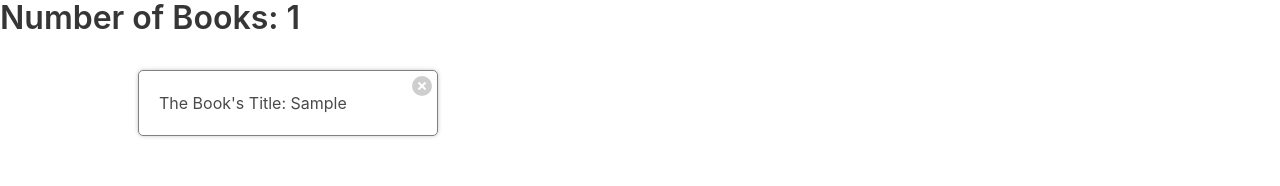
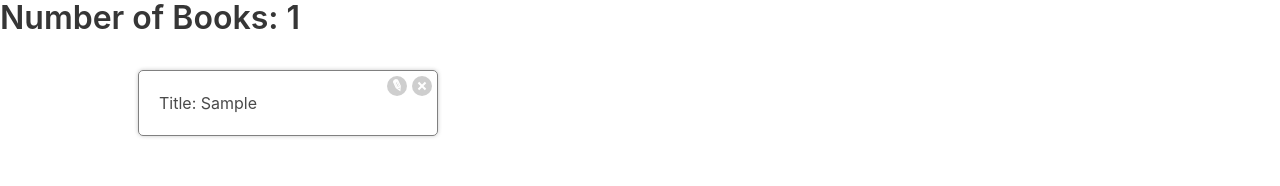
Before and after one commit to hooman734/bookstore-app-react, a React (Vite) app: page / in a window 1280 px wide. Both pictures are taken after typing "Sample" into the empty fields and a click on the button "Create!". Shown: the top 186 px of the page. Built offline with nearby package versions, Linux system fonts and the light colour scheme.

Commit message:
edit feature added

```diff
--- a/src/App.tsx
+++ b/src/App.tsx
@@ -7,10 +7,12 @@ function App() {
   const [books, setBooks] = useState([] as Book[])
   const createBook = (title: string) => setBooks([...books, new Book(title)])
   const deleteBookById = (id: string) => setBooks([...books.filter(book => book.Id !== id)])
+  const editBookById = (id: string, newTitle: string) => setBooks([...books.map(book => book.Id === id ? {...book, Title: newTitle} : book)])
+
   return (
     <div className="app">
       <h6 className="title">Number of Books: {books.length}</h6>
-      <BookList bookList={books} onDeleteOneItem={deleteBookById}/>
+      <BookList bookList={books} onDeleteOneItem={deleteBookById} onEditOneItem={editBookById}/>
       <BookCreate onCreate={createBook}/>
     </div>
   )
--- a/src/components/BookCreate/index.tsx
+++ b/src/components/BookCreate/index.tsx
@@ -7,7 +7,7 @@ function BookCreate({ onCreate }: BookCreateProps) {
 
     const { useState } = React
     const [title, setTitle] = useState('')
-    function onInputHandle(e: React.FormEvent<HTMLInputElement>) {
+    function handleInput(e: React.FormEvent<HTMLInputElement>) {
         setTitle(e.currentTarget.value)
     }
 
@@ -22,7 +22,7 @@ function BookCreate({ onCreate }: BookCreateProps) {
           <h3>Add a Book</h3>
           <form onSubmit={handleSubmit}>
               <label>Input Book's Title</label>
-              <input className="input" onInput={onInputHandle} value={title}/>
+              <input className="input" onInput={handleInput} value={title}/>
               <button className="button">Create!</button>
           </form>
       </div>
--- /dev/null
+++ b/src/components/BookEdit/index.tsx
@@ -0,0 +1,30 @@
+import React, {Fragment, useState} from "react";
+
+interface BookEditProps {
+    id: string
+    onEdit: (id: string, newTitle: string) => void
+    onChangeStateOfEdit: () => void
+}
+function BookEdit({ id, onEdit, onChangeStateOfEdit }: BookEditProps) {
+    const [title, setTitle] = useState('')
+    function handleInput(e: React.FormEvent<HTMLInputElement>) {
+        setTitle(e.currentTarget.value)
+    }
+    function handleSubmit(e: React.FormEvent<HTMLFormElement>) {
+        e.preventDefault()
+        onEdit(id, title)
+        onChangeStateOfEdit()
+    }
+    return (
+        <Fragment>
+            <form className="book-edit" onSubmit={handleSubmit}>
+                <label>Title:</label>
+                <input className="input" onInput={handleInput} value={title}/>
+                <button className="button is-primary">Save</button>
+            </form>
+        </Fragment>
+
+    )
+}
+
+export default BookEdit
--- a/src/components/BookList/index.tsx
+++ b/src/components/BookList/index.tsx
@@ -4,10 +4,11 @@ import BookShow from "../BookShow";
 interface BookListProps {
 	bookList: Book[]
 	onDeleteOneItem: (id: string) => void
+	onEditOneItem: (id: string, newTitle: string) => void
 }
 
-function BookList({ bookList, onDeleteOneItem }: BookListProps) {
-	const renderedBooks = bookList.map(book => <BookShow book={book} key={book.Id} onDelete={onDeleteOneItem}/>)
+function BookList({ bookList, onDeleteOneItem, onEditOneItem }: BookListProps) {
+	const renderedBooks = bookList.map(book => <BookShow book={book} key={book.Id} onDelete={onDeleteOneItem} onEdit={onEditOneItem}/>)
 	return (
 		<div className="book-list">
 			{renderedBooks}
--- a/src/components/BookShow/index.tsx
+++ b/src/components/BookShow/index.tsx
@@ -1,15 +1,23 @@
 import Book from "../../classes/Book";
-import {Fragment} from "react";
+import {useState} from "react";
+import BookEdit from "../BookEdit";
 
 interface BookShowProps {
 	book: Book
 	onDelete: (id: string) => void
+	onEdit: (id: string, newTitle: string) => void
 }
-function BookShow({ book, onDelete }: BookShowProps) {
+function BookShow({ book, onDelete, onEdit }: BookShowProps) {
+	const [showEdit, setShowEdit] = useState(false)
+	let content = <div>Title: {book.Title}</div>
+	if(showEdit) {
+		content = <BookEdit onEdit={onEdit} id={book.Id} onChangeStateOfEdit={() => setShowEdit(!showEdit)}/>
+	}
 	return (
 			<div className="book-show">
-				The Book's Title: {book.Title}
+				{content}
 				<div className="actions">
+					<button className="edit" onClick={() => setShowEdit(!showEdit)}>E</button>
 					<button className="delete" onClick={() => onDelete(book.Id)}>X</button>
 				</div>
 			</div>
```
